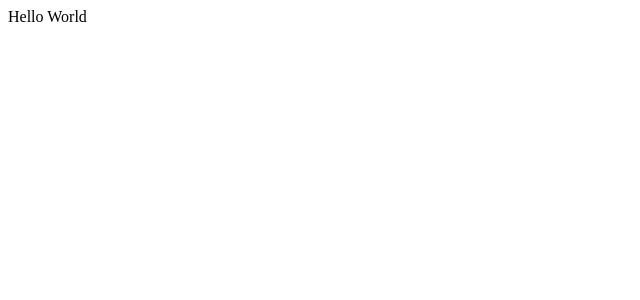
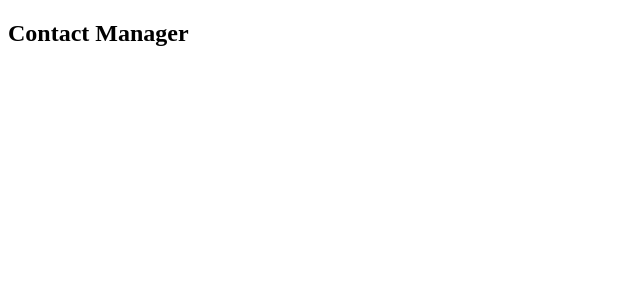
Before and after one commit to ANSN7/React_Contact_Manager_App, a React (Create React App) app in the folder contact-app/: page / in a window 1280 px wide. Shown: the top 300 px of the page, without its empty margins (0-640 px from the left). Built offline with nearby package versions, Linux system fonts and the light colour scheme; the HTML template or start-up script is replaced by a standard one.

Commit message:
Header component

```diff
--- a/contact-app/src/components/App.js
+++ b/contact-app/src/components/App.js
@@ -5,7 +5,13 @@ import AddContact from "./AddContact";
 import ContactList from "./ContactList";
 
 function App() {
-  return <div>Hello World</div>;
+  return (
+    <div>
+      <Header />
+      {/* <AddContact />
+      <ContactList /> */}
+    </div>
+  );
 }
 
 export default App;
--- a/contact-app/src/components/Header.js
+++ b/contact-app/src/components/Header.js
@@ -0,0 +1,13 @@
+import React from "react";
+
+const Header = () => {
+  return (
+    <div className="ui fixed menu">
+      <div className="ui container center">
+        <h2>Contact Manager</h2>
+      </div>
+    </div>
+  );
+};
+
+export default Header;
```
